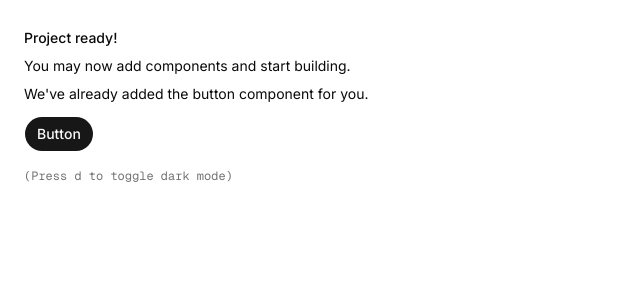
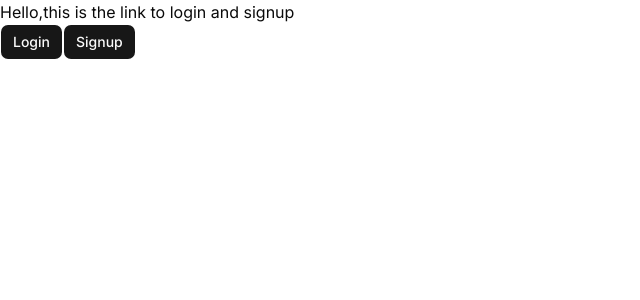
Before and after one commit to M0hitThapa/thumb-ai, a Next.js app: page / in a window 1280 px wide. Shown: the top 300 px of the page, without its empty margins (0-640 px from the left). Built offline with nearby package versions, Linux system fonts and the light colour scheme.

Commit message:
feat: add login and signup links to the main page, update button styles, and enhance input fields

```diff
--- a/app/page.tsx
+++ b/app/page.tsx
@@ -1,19 +1,17 @@
-import { Button } from "@/components/ui/button"
+import { Button } from "@/components/ui/button";
+import Link from "next/link";
 
 export default function Page() {
   return (
-    <div className="flex min-h-svh p-6">
-      <div className="flex max-w-md min-w-0 flex-col gap-4 text-sm leading-loose">
-        <div>
-          <h1 className="font-medium">Project ready!</h1>
-          <p>You may now add components and start building.</p>
-          <p>We&apos;ve already added the button component for you.</p>
-          <Button className="mt-2">Button</Button>
-        </div>
-        <div className="font-mono text-xs text-muted-foreground">
-          (Press <kbd>d</kbd> to toggle dark mode)
-        </div>
-      </div>
+    <div>
+      Hello,this is the link to login and signup
+      <br />
+      <Button>
+        <Link href="/login">Login</Link>
+      </Button>
+      <Button>
+        <Link href="/signup">Signup</Link>
+      </Button>
     </div>
   )
 }
--- a/components/auth/login-form.tsx
+++ b/components/auth/login-form.tsx
@@ -50,6 +50,8 @@ export function LoginForm({
       password:formData.get("password") as string
 
     })
+
+    console.log(res)
     if (res.error) {
       setError(res.error.message || "something went wrong")
     } else {
@@ -90,6 +92,7 @@ export function LoginForm({
                   id="email"
                   type="email"
                   placeholder="m@example.com"
+                  name="email"
                   required
                 />
               </Field>
@@ -103,7 +106,7 @@ export function LoginForm({
                     Forgot your password?
                   </a>
                 </div>
-                <Input id="password" type="password" required />
+                <Input id="password" type="password" name="password" required />
               </Field>
               <Field>
                 <Button type="submit">Login</Button>
--- a/components/ui/button.tsx
+++ b/components/ui/button.tsx
@@ -5,7 +5,7 @@ import { Slot } from "radix-ui"
 import { cn } from "@/lib/utils"
 
 const buttonVariants = cva(
-  "group/button inline-flex shrink-0 items-center justify-center rounded-4xl border border-transparent bg-clip-padding text-sm font-medium whitespace-nowrap transition-all outline-none select-none focus-visible:border-ring focus-visible:ring-[3px] focus-visible:ring-ring/50 active:translate-y-px disabled:pointer-events-none disabled:opacity-50 aria-invalid:border-destructive aria-invalid:ring-[3px] aria-invalid:ring-destructive/20 dark:aria-invalid:border-destructive/50 dark:aria-invalid:ring-destructive/40 [&_svg]:pointer-events-none [&_svg]:shrink-0 [&_svg:not([class*='size-'])]:size-4",
+  "group/button inline-flex shrink-0 items-center justify-center rounded-md border border-transparent bg-clip-padding text-sm font-medium whitespace-nowrap transition-all outline-none select-none focus-visible:border-ring focus-visible:ring-[3px] focus-visible:ring-ring/50 active:translate-y-px disabled:pointer-events-none disabled:opacity-50 aria-invalid:border-destructive aria-invalid:ring-[3px] aria-invalid:ring-destructive/20 dark:aria-invalid:border-destructive/50 dark:aria-invalid:ring-destructive/40 [&_svg]:pointer-events-none [&_svg]:shrink-0 [&_svg:not([class*='size-'])]:size-4",
   {
     variants: {
       variant: {
--- a/components/ui/input.tsx
+++ b/components/ui/input.tsx
@@ -8,7 +8,7 @@ function Input({ className, type, ...props }: React.ComponentProps<"input">) {
       type={type}
       data-slot="input"
       className={cn(
-        "h-9 w-full min-w-0 rounded-4xl border border-input bg-input/30 px-3 py-1 text-base transition-colors outline-none file:inline-flex file:h-7 file:border-0 file:bg-transparent file:text-sm file:font-medium file:text-foreground placeholder:text-muted-foreground focus-visible:border-ring focus-visible:ring-[3px] focus-visible:ring-ring/50 disabled:pointer-events-none disabled:cursor-not-allowed disabled:opacity-50 aria-invalid:border-destructive aria-invalid:ring-[3px] aria-invalid:ring-destructive/20 md:text-sm dark:aria-invalid:border-destructive/50 dark:aria-invalid:ring-destructive/40",
+        "h-9 w-full min-w-0 rounded-md border border-input bg-input/30 px-3 py-1 text-base transition-colors outline-none file:inline-flex file:h-7 file:border-0 file:bg-transparent file:text-sm file:font-medium file:text-foreground placeholder:text-muted-foreground focus-visible:border-ring focus-visible:ring-[3px] focus-visible:ring-ring/50 disabled:pointer-events-none disabled:cursor-not-allowed disabled:opacity-50 aria-invalid:border-destructive aria-invalid:ring-[3px] aria-invalid:ring-destructive/20 md:text-sm dark:aria-invalid:border-destructive/50 dark:aria-invalid:ring-destructive/40",
         className
       )}
       {...props}
--- /dev/null
+++ b/proxy.ts
@@ -0,0 +1,19 @@
+import { NextRequest, NextResponse } from "next/server";
+import { getSessionCookie } from "better-auth/cookies";
+
+export async function proxy(request: NextRequest) {
+    const sessionCookie = getSessionCookie(request);
+
+    // THIS IS NOT SECURE!
+    // This is the recommended approach to optimistically redirect users
+    // We recommend handling auth checks in each page/route
+    if (!sessionCookie) {
+        return NextResponse.redirect(new URL("/login", request.url));
+    }
+
+    return NextResponse.next();
+}
+
+export const config = {
+    matcher: ["/dashboard"], // Specify the routes the middleware applies to
+};
```
Also changed, not shown: app/(dashboard)/layout.tsx (added), 2 other files (tests, documents, lock files or other folders).
